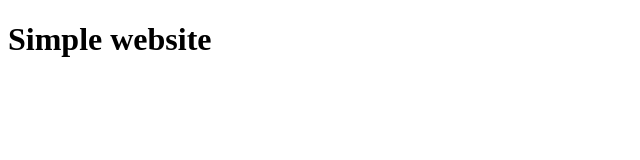
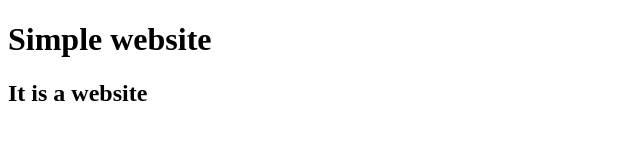
Before and after one commit to Shekhar938/git-session, a plain HTML site: page index.html in a window 1280 px wide. Shown: the whole page, without its empty margins (0-640 px from the left). Drawn offline with Linux system fonts and the light colour scheme.

Commit message:
updated index file

```diff
--- a/index.html
+++ b/index.html
@@ -9,5 +9,6 @@
         <h1>
             Simple website
         </h1>
+        <h2>It is a website</h2>
     </body>
     </html>
```
